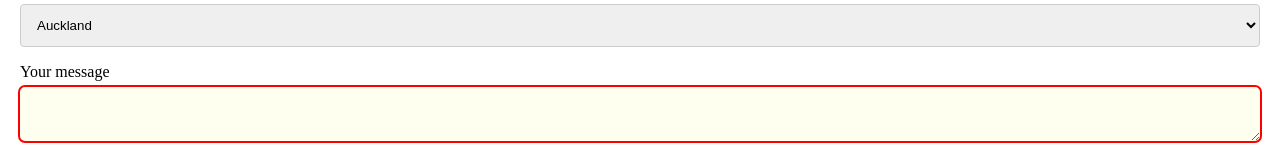
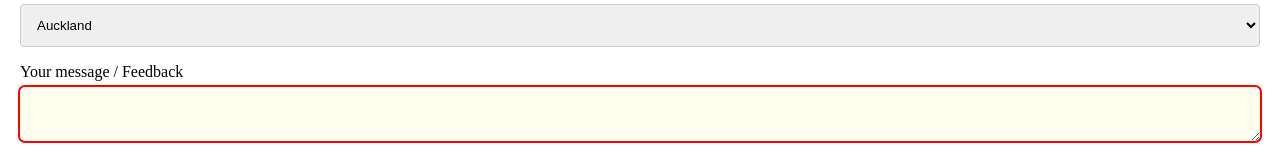
Before and after one commit to BIT-Studio-3/group-project-25-1-scade, a SvelteKit app in the folder disaster/disaster/: page /contact in a window 1280 px wide. Shown: the part 508-661 px from the top of the page. Built offline with nearby package versions, Linux system fonts and the light colour scheme.

Commit message:
design change

```diff
--- a/disaster/disaster/src/routes/contact/+page.svelte
+++ b/disaster/disaster/src/routes/contact/+page.svelte
@@ -41,7 +41,7 @@
     <option value="West Coast">West Coat</option>
   </select>
 
-  <label for="message">Your message</label>
+  <label for="message">Your message / Feedback</label>
   <textarea name="message" id="message" required></textarea>
 
   <input type="submit" value="Submit" />
```
